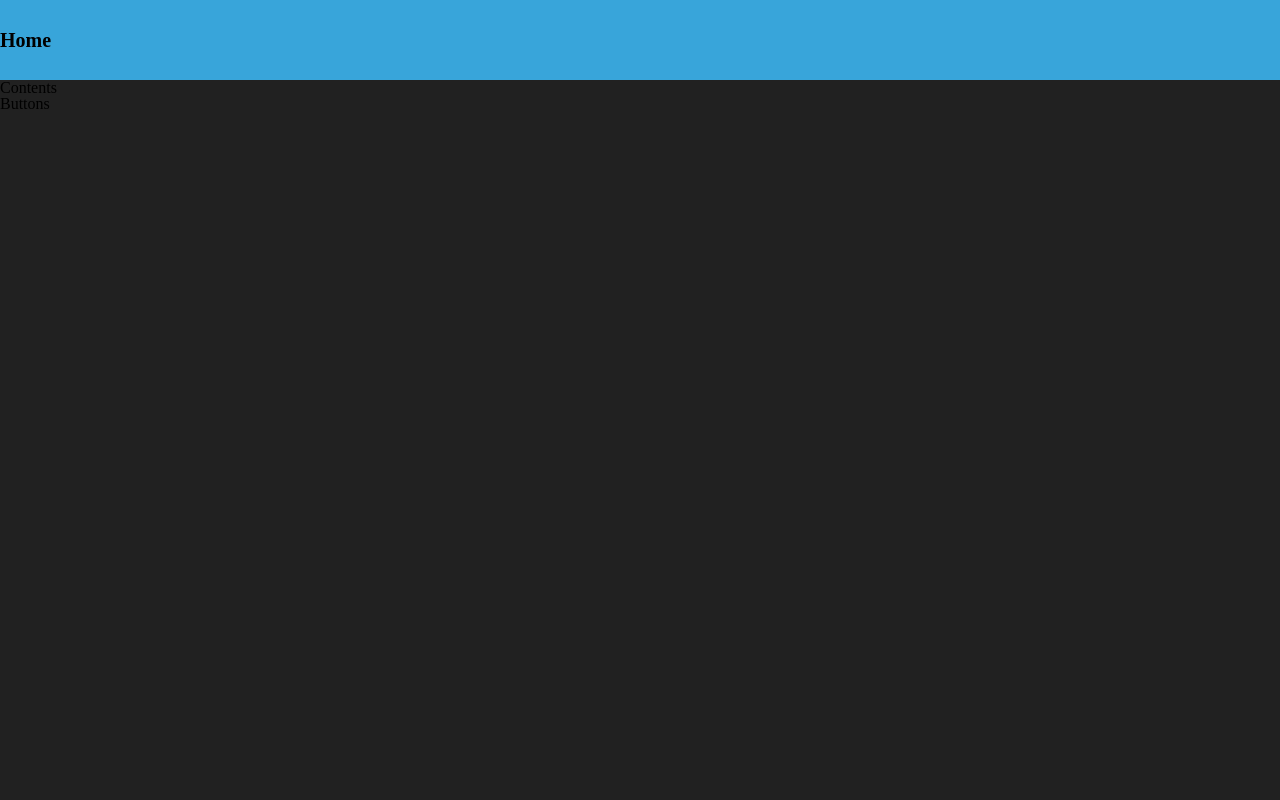
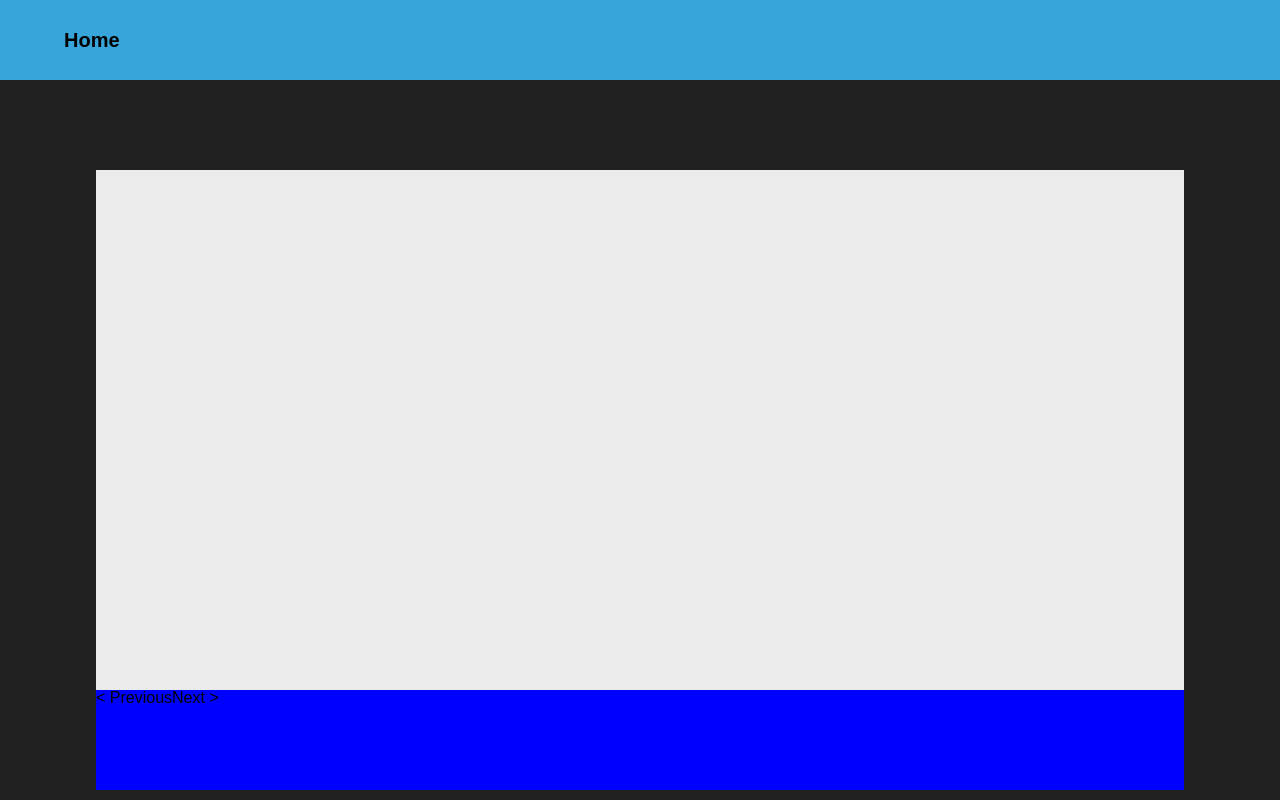
Before and after one commit to jeffnguyener/react-iii, a React (Create React App) app: page / in a window 1280 px wide. Built offline with nearby package versions, Linux system fonts and the light colour scheme.

Commit message:
Update v1.1

```diff
--- a/src/App.css
+++ b/src/App.css
@@ -2,4 +2,9 @@
   width: 100vw;
   height: 100vh;
   background: #212121;
+  font-family: sans-serif;
+  display: flex;
+  flex-direction: column;
+  align-items: center;
+
 }
--- a/src/App.js
+++ b/src/App.js
@@ -14,18 +14,32 @@ export default class App extends Component {
     super()
 
     this.state = {
-      users: users
-
+      users: users,
+      page: 1
     }
   }
 
+  next = () => {
+    this.setState({
+      page: this.state.page + 1
+    });
+  };
+
+  prev = () => {
+    this.setState({
+      page: this.state.page - 1
+    });
+  };
 
   render (){
+    const filteredUser = this.state.users.filter(user => (
+      user.id === this.state.page
+    ));
     return(
       <div className="app-container">
         <Navbar />
-        <Content />
-        <Buttons />
+        <Content filteredUser={filteredUser} />
+        <Buttons next={this.next} prev={this.prev} />
 
       </div>
     )
--- /dev/null
+++ b/src/Components/Buttons/Buttons.css
@@ -0,0 +1,17 @@
+.buttons-container {
+    width: 85%;
+    height: 100px;
+    background: blue;
+}
+
+.buttons-container > button {
+    width: 5%;
+    height: 65%;
+    background: transparent;
+    color: white;
+    border: none;
+    outline: none;
+    font-size: 18px;
+    font-weight: bold;
+
+}
--- a/src/Components/Buttons/Buttons.js
+++ b/src/Components/Buttons/Buttons.js
@@ -1,9 +1,11 @@
 import React, { Component } from 'react'
+import './Buttons.css'
 
-export default function Buttons(){
+export default function Buttons(props) {
     return (
-        <div>
-            Buttons
+        <div class="buttons-container">
+            <buttons onClick={props.prev}>{`< Previous`}</buttons>
+            <buttons onClick={props.next}>{`Next >`}</buttons>
 
         </div>
     )
--- /dev/null
+++ b/src/Components/Content/Content.css
@@ -0,0 +1,16 @@
+.content-container {
+    width: 85%;
+    height: 65%;
+    background: #ebebeb;
+    margin-top: 7%;
+    position: relative;
+
+}
+.page-count-container {
+    width: 5%;
+    height: 10%;
+    position: absolute;
+    right: 10px;
+    top: 10px;
+    font-size: 25px
+}
--- a/src/Components/Content/Content.js
+++ b/src/Components/Content/Content.js
@@ -1,10 +1,18 @@
 import React, { Component } from 'react'
+import './Content.css'
 
-export default function Contents(){
+export default function Contents(props){
+    const mappedUser = props.filteredUser.map(user => (
+        <div>
+           <h1> {user.id}/25</h1>
+        </div>
+    ))
+
     return (
-        <div>
-            Contents
-
+        <div className="content-container">
+            <div className="page-count-container">
+                {mappedUser.id}
+            </div>
         </div>
     )
 };
--- a/src/Components/Navbar/Navbar.css
+++ b/src/Components/Navbar/Navbar.css
@@ -5,12 +5,12 @@
     display: flex;
     flex-direction: row;
     align-items: center;
-    justify-content: flex-start;
+    justify-content: center;
 
 }
 
 .navbar-container h1 {
-    width: 85%;
+    width: 90%;
     height: 100%;
     display: flex;
     flex-direction: row;
```
